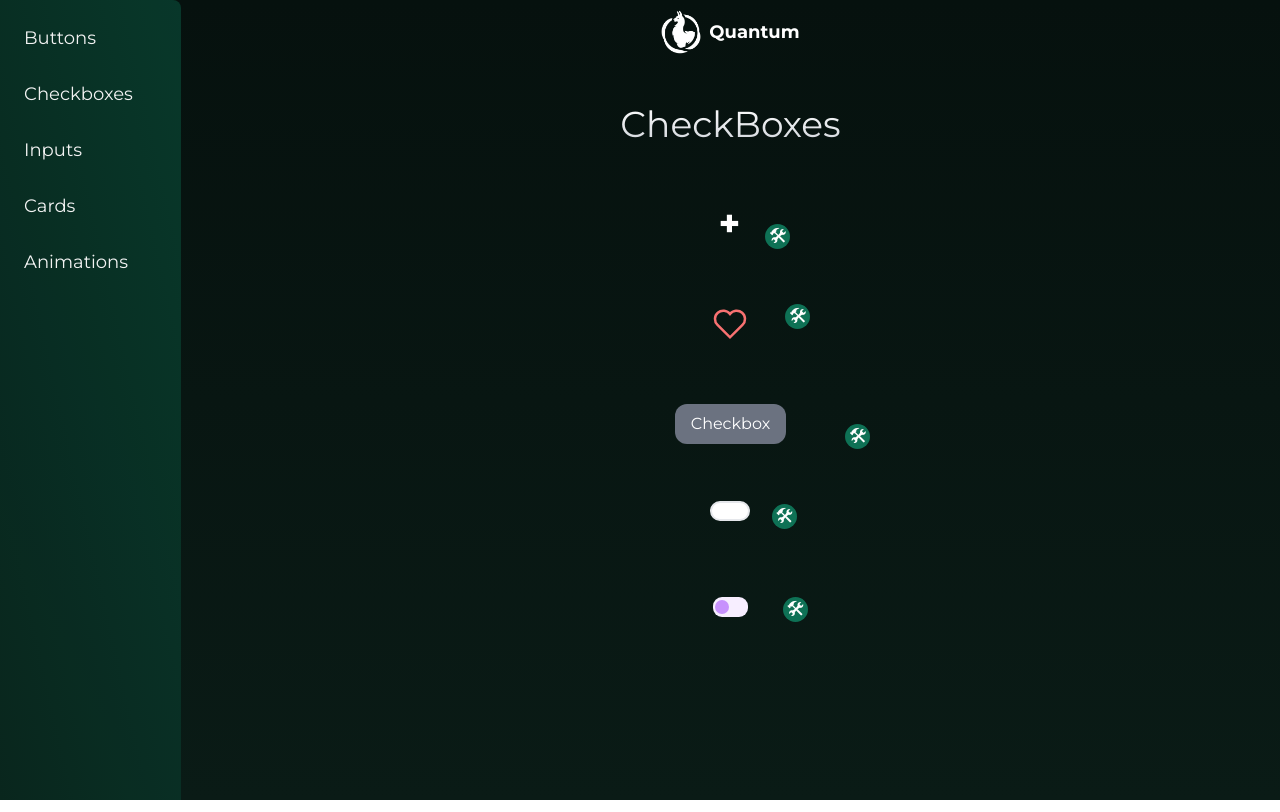
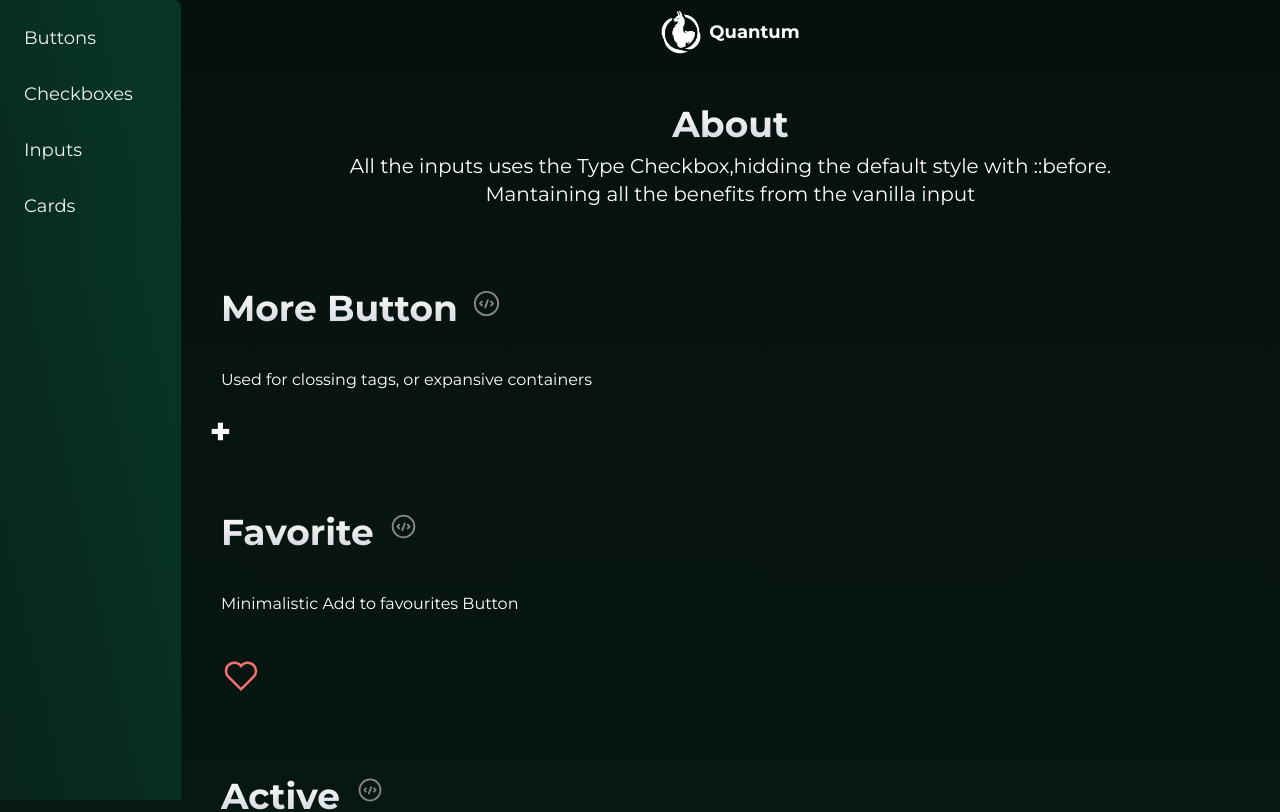
Before and after one commit to pa-ku/quantum_ui, a React (Vite) app: page /checkboxes in a window 1280 px wide. Shown: the top 812 px of the page. Built offline with nearby package versions, Linux system fonts and the light colour scheme.

Commit message:
added component template to easily change style, new title and descripotion of the component, new about describe all the components information

```diff
--- /dev/null
+++ b/src/components/ComponentTemplate.jsx
@@ -0,0 +1,18 @@
+import codeSvg from "../assets/svg/codebtn.svg";
+
+export default function ComponentTemplate({ children, title, text }) {
+  return (
+    <>
+      <div className="container">
+        <div className="flex w-max gap-2">
+          <h2 className="title">{title}</h2>
+          <button className="before:contents-['See Code'] before:conten relative flex h-max w-max rounded-full text-green-200 before:absolute before:w-20 before:bg-white before:text-white hover:bg-gray-200">
+            <img className="h-full w-full object-fill" src={codeSvg} alt="" />
+          </button>
+        </div>
+        {text && <p>{text}</p>}
+        <section className="section">{children}</section>
+      </div>
+    </>
+  );
+}
--- a/src/components/SideBar.jsx
+++ b/src/components/SideBar.jsx
@@ -7,11 +7,12 @@ export default function SideBar({ sideBar }) {
         className={`${sideBar && "left-0"} items-star to-[var(--primary-600) md:rounded-non fixed -left-full top-20 z-50 flex h-svh w-52 flex-col gap-5 rounded-tr-lg bg-[var(--primary-700)] bg-gradient-to-tr from-[var(--primary-800)] px-2 py-5 text-lg text-white opacity-95 duration-300 md:sticky md:top-0 md:flex`}
       >
         <LinkComponent to={"/buttons"}>Buttons</LinkComponent>
+
         <LinkComponent to={"/checkboxes"}>Checkboxes</LinkComponent>
         <LinkComponent to={"/inputs"}>Inputs</LinkComponent>
         {/*  <LinkComponent to={"/forms"}>Forms</LinkComponent> */}
         <LinkComponent to={"/cards"}>Cards</LinkComponent>
-        <LinkComponent to={"/animations"}>Animations</LinkComponent>
+        {/*      <LinkComponent to={"/animations"}>Animations</LinkComponent> */}
       </aside>
     </>
   );
@@ -19,11 +20,30 @@ export default function SideBar({ sideBar }) {
 
 function LinkComponent({ to, children }) {
   return (
-    <Link
-      to={to}
-      className="flex w-full rounded-2xl px-4 py-1 hover:bg-[var(--primary-600)]"
-    >
-      {children}
-    </Link>
+    <>
+      <div>
+        <Link
+          to={to}
+          defaultChecked={true}
+          className="flex w-full rounded-2xl px-4 py-1 duration-500 hover:bg-[var(--primary-600)]"
+        >
+          {children}
+        </Link>
+      </div>
+    </>
   );
 }
+
+//Posible agregado de un bandoñon para mas navegacion
+{
+  /*     {active && (
+          <div className="h-full flex-col duration-200">
+            <button className="flex w-full rounded-2xl px-10 py-1 hover:bg-[var(--primary-600)]">
+              test
+            </button>
+            <button className="flex w-full rounded-2xl px-10 py-1 hover:bg-[var(--primary-600)]">
+              test
+            </button>
+          </div>
+        )} */
+}
--- a/src/components/inputs/MinimalInput.jsx
+++ b/src/components/inputs/MinimalInput.jsx
@@ -4,10 +4,8 @@ export default function MinimalInput() {
   return (
     <input
       type="text"
-      className="rounded-xl border-2 border-white bg-transparent px-4 py-1 text-white outline-none placeholder:text-gray-200 focus:bg-gray-800"
-      placeholder="Input
-
-  "
+      className="rounded-xl border-white bg-gray-800 bg-transparent px-4 py-1 py-2 text-white outline-none placeholder:text-gray-200 focus:bg-gray-800"
+      placeholder="Input"
     />
   );
 }
--- a/src/index.css
+++ b/src/index.css
@@ -118,22 +118,6 @@ body {
   position: relative;
 }
 
-.section::before {
-  position: absolute;
-  right: -60px;
-  top: 0px;
-  content: "🛠";
-  background-color: #0e7155;
-  padding: 0.5em;
-  height: 25px;
-  font-size: 18px;
-  display: flex;
-  align-items: center;
-  justify-content: center;
-  width: 25px;
-  cursor: pointer;
-  border-radius: 50%;
-}
 
 h2 {
   @apply w-full bg-gradient-to-t from-gray-300 to-white bg-clip-text text-center text-4xl text-transparent;
@@ -147,3 +131,15 @@ h2 {
     opacity: 1;
   }
 }
+
+.wrapper {
+  @apply flex w-full flex-col items-start justify-start gap-20 text-start;
+}
+
+.title {
+  @apply w-full bg-gradient-to-t from-gray-300 to-white bg-clip-text text-start text-4xl font-bold text-transparent;
+}
+
+.container {
+  @apply flex flex-col gap-10;
+}
--- a/src/pages/Animations.jsx
+++ b/src/pages/Animations.jsx
@@ -2,10 +2,12 @@ import React from "react";
 import Chroma_anim from "../components/animations/Chroma_anim";
 
 export default function Animations() {
-  return (<>
-  <h2>Animations</h2>
-  <Chroma_anim />
-
-
-  </>)
+  return (
+    <>
+      <div className="wrapper">
+        <h2>Animations</h2>
+        <Chroma_anim />
+      </div>
+    </>
+  );
 }
--- a/src/pages/Buttons.jsx
+++ b/src/pages/Buttons.jsx
@@ -1,17 +1,24 @@
+import ComponentTemplate from "../components/ComponentTemplate";
 import Button_1 from "../components/buttons/ActionBtn";
 import ChromaBtn from "../components/buttons/ChromaBtn";
 
 export default function Buttons() {
   return (
     <>
-    <h2>Buttons</h2>
-      <section className="section">
-        <Button_1 />
-      </section>
-
-      <section className="section">
-        <ChromaBtn />
-      </section>
+      <div className="wrapper">
+        <ComponentTemplate
+          title={"Press"}
+          text={"Simple button with interaction"}
+        >
+          <Button_1 />
+        </ComponentTemplate>
+        <ComponentTemplate
+          title={"Chroma Button"}
+          text={"Needs the chroma keyframes to work"}
+        >
+          <ChromaBtn />
+        </ComponentTemplate>
+      </div>
     </>
   );
 }
--- a/src/pages/Cards.jsx
+++ b/src/pages/Cards.jsx
@@ -1,3 +1,4 @@
+import ComponentTemplate from "../components/ComponentTemplate";
 import GlowingCard from "../components/cards/Chroma_Card";
 import ProductCard from "../components/cards/ProductCard";
 import Card_1 from "../components/cards/Product_Card";
@@ -5,16 +6,24 @@ import Card_1 from "../components/cards/Product_Card";
 export default function Cards() {
   return (
     <>
-    <h2>Cards</h2>
-      <section className="section">
-        <ProductCard />
-      </section>
-      <section className="section">
-        <Card_1 />
-      </section>
-      <section className="section">
-        <GlowingCard />
-      </section>
+      <div className="wrapper">
+        <ComponentTemplate
+          title={"Product Card"}
+          text={
+            "Showcasing the selling item, you have the option to automaticly calculate the discount label"
+          }
+        >
+          <ProductCard />
+        </ComponentTemplate>
+
+        <ComponentTemplate
+          title={"Showcase"}
+          text={"Minimalistic Card with key information"}
+        >
+          <Card_1 />
+        </ComponentTemplate>
+
+      </div>
     </>
   );
 }
--- a/src/pages/CheckBoxes.jsx
+++ b/src/pages/CheckBoxes.jsx
@@ -5,26 +5,44 @@ import TextCheckbox from "../components/checkboxes/TextCheckbox";
 import ToggleBtn from "../components/checkboxes/ToggleBtn";
 import Heart_Checkbox from "../components/checkboxes/Heart_Checkbox";
 import More_Checkbox from "../components/checkboxes/More_Checkbox";
+import ComponentTemplate from "../components/ComponentTemplate";
 
 export default function CheckBoxes() {
   return (
     <>
-    <h2>CheckBoxes</h2>
-      <section className="section">
-        <More_Checkbox />
-      </section>
-      <section className="section">
-        <Heart_Checkbox />
-      </section>
-      <section className="section">
-        <TextCheckbox />
-      </section>
-      <section className="section">
-        <ThemeCheckbox />
-      </section>
-      <section className="section">
-        <ToggleBtn />
-      </section>
+      <div className="wrapper">
+        <div className="flex w-full flex-col items-center gap-2">
+          <h2 className="font-bold">About</h2>
+          <p className="max-w-[50rem] text-center text-xl">
+            All the inputs uses the Type Checkbox,hidding the default style with
+            ::before. Mantaining all the benefits from the vanilla input
+          </p>
+        </div>
+        <ComponentTemplate
+          title={"More Button"}
+          text={"Used for clossing tags, or expansive containers"}
+        >
+          <More_Checkbox />
+        </ComponentTemplate>
+        <ComponentTemplate
+          title={"Favorite"}
+          text={"Minimalistic Add to favourites Button"}
+        >
+          <Heart_Checkbox />
+        </ComponentTemplate>
+        <ComponentTemplate title={"Active"}>
+          <TextCheckbox />
+        </ComponentTemplate>
+        <ComponentTemplate
+          title={"Theme"}
+          text={"Advanced toggle theme just Css"}
+        >
+          <ThemeCheckbox />
+        </ComponentTemplate>
+        <ComponentTemplate title={"Toggle"} text={"Glows when active"}>
+          <ToggleBtn />
+        </ComponentTemplate>
+      </div>
     </>
   );
 }
--- a/src/pages/Home.jsx
+++ b/src/pages/Home.jsx
@@ -6,7 +6,7 @@ import thunder from "../assets/svg/thunder.svg";
 export default function Home() {
   return (
     <>
-      <main className=" flex w-full flex-col items-center justify-center gap-20 px-4 md:w-[42em]">
+      <main className="flex w-full flex-col items-center justify-center gap-20 px-4 md:w-[42em]">
         <Banner />
         {/* <LastAdded /> */}
         <Bento />
@@ -19,7 +19,7 @@ export default function Home() {
 function Bento() {
   return (
     <>
-      <section className=" flex grid h-60 w-full grid-cols-2 grid-rows-2 gap-3 md:w-[40em]">
+      <section className="flex grid h-60 w-full grid-cols-2 grid-rows-2 gap-3 md:w-[40em]">
         <div className="bg- relative row-span-2 flex flex-col items-center justify-center rounded-md bg-[#0a1b16] p-2 text-center">
           <p className="z-10 text-3xl text-emerald-100">
             <span className="font-bold"> Copy once </span>use everywhere
@@ -46,26 +46,9 @@ function Bento() {
 function Banner() {
   return (
     <>
-      <h1 className="animate-opacity flex h-40 w-full items-center justify-center bg-gradient-to-t from-gray-400 to-white bg-clip-text text-center text-7xl tracking-tight text-transparent">
+      <h1 className="flex h-40 w-full animate-opacity items-center justify-center bg-gradient-to-t from-gray-400 to-white bg-clip-text text-center text-7xl tracking-tight text-transparent">
         Design made real
       </h1>
-    </>
-  );
-}
-function LastAdded() {
-  return (
-    <>
-      <main className="flex w-full items-center justify-center">
-        <div className="h-f px-3">
-          <h1 className="text-2xl text-white">New Components</h1>
-          <section className="flex flex-wrap items-center justify-center gap-4">
-            <div className="h-52 w-52 rounded-md bg-green-900"> </div>
-            <div className="h-52 w-52 rounded-md bg-green-900"> </div>
-            <div className="h-52 w-52 rounded-md bg-green-900"> </div>
-            <div className="h-52 w-52 rounded-md bg-green-900"> </div>
-          </section>
-        </div>
-      </main>
     </>
   );
 }
--- a/src/pages/Inputs.jsx
+++ b/src/pages/Inputs.jsx
@@ -1,17 +1,25 @@
 import React from "react";
 import MinimalInput from "../components/inputs/MinimalInput";
 import InputSearch from "../components/inputs/InputSearch";
+import ComponentTemplate from "../components/ComponentTemplate";
 
 export default function Inputs() {
   return (
     <>
-    <h2>Imputs</h2>
-      <section className="section">
-        <InputSearch />
-      </section>
-      <section className="section">
-        <MinimalInput />
-      </section>
+      <div className="wrapper">
+        <ComponentTemplate
+          title={"Search Bar"}
+          text={"Uses Javascript to detect when the imput has content to show Search icon or Close Icon"}
+        >
+          <InputSearch />
+        </ComponentTemplate>
+        <ComponentTemplate
+          text={"Less is more with his imput, does the job"}
+          title={"Minimal input"}
+        >
+          <MinimalInput />
+        </ComponentTemplate>
+      </div>
     </>
   );
 }
--- a/src/pages/Layout.jsx
+++ b/src/pages/Layout.jsx
@@ -14,7 +14,7 @@ export default function Layout() {
         <SideBar sideBar={sideBar} />
         <div className="flex w-full flex-col items-center justify-start bg-gradient-to-b from-[var(--primary-950)]">
           <NavBar openSideBar={openSideBar} />
-          <section className="flex w-full flex-col items-center gap-20 pt-10 text-white">
+          <section className="flex w-full flex-col items-center gap-20 p-10 text-white">
             <Outlet />
           </section>
         </div>
```
Also changed, not shown: src/assets/svg/codebtn.svg.
